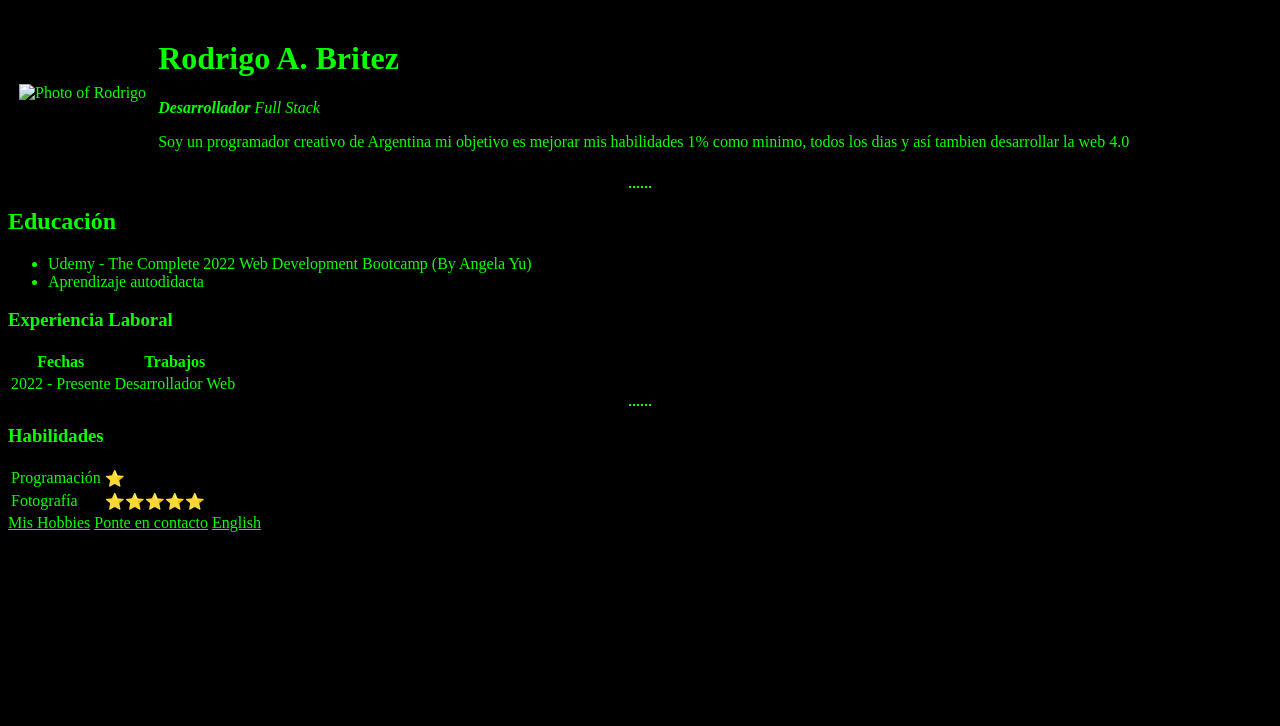
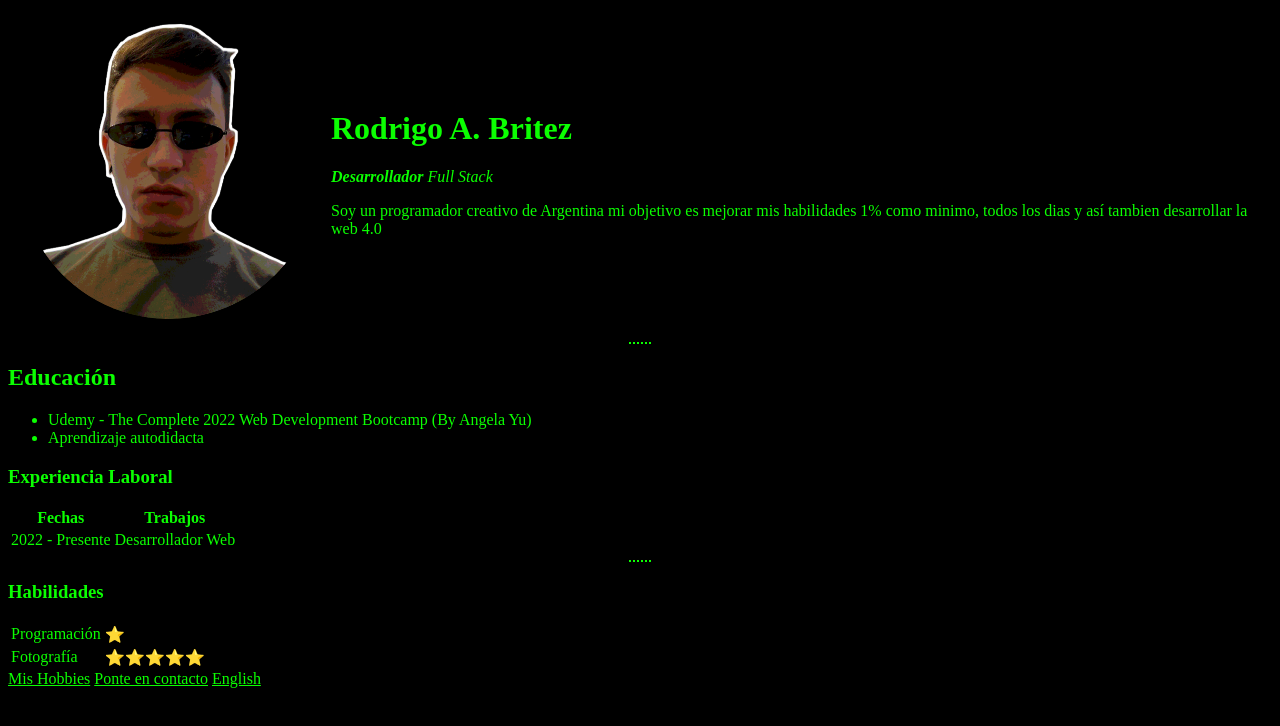
Before and after one commit to ROD3R1K/cv3, a plain HTML site: page indexes.html in a window 1280 px wide. Drawn offline with Linux system fonts and the light colour scheme.

Commit message:
Update indexes.html

```diff
--- a/indexes.html
+++ b/indexes.html
@@ -9,7 +9,7 @@
             <table cellspacing="10">
                 <tr>
                     <td>
-                        <img src="image/x.png" alt="Photo of Rodrigo">
+                        <img src="x.png" alt="Photo of Rodrigo">
                         <!---x <img src="https://i.im.ge/2022/09/28/1AgF71.IMG-20180925-WA0029.th.jpg" alt="Photo of Rodrigo"> x-->
                     </td>
                     <td>
```
